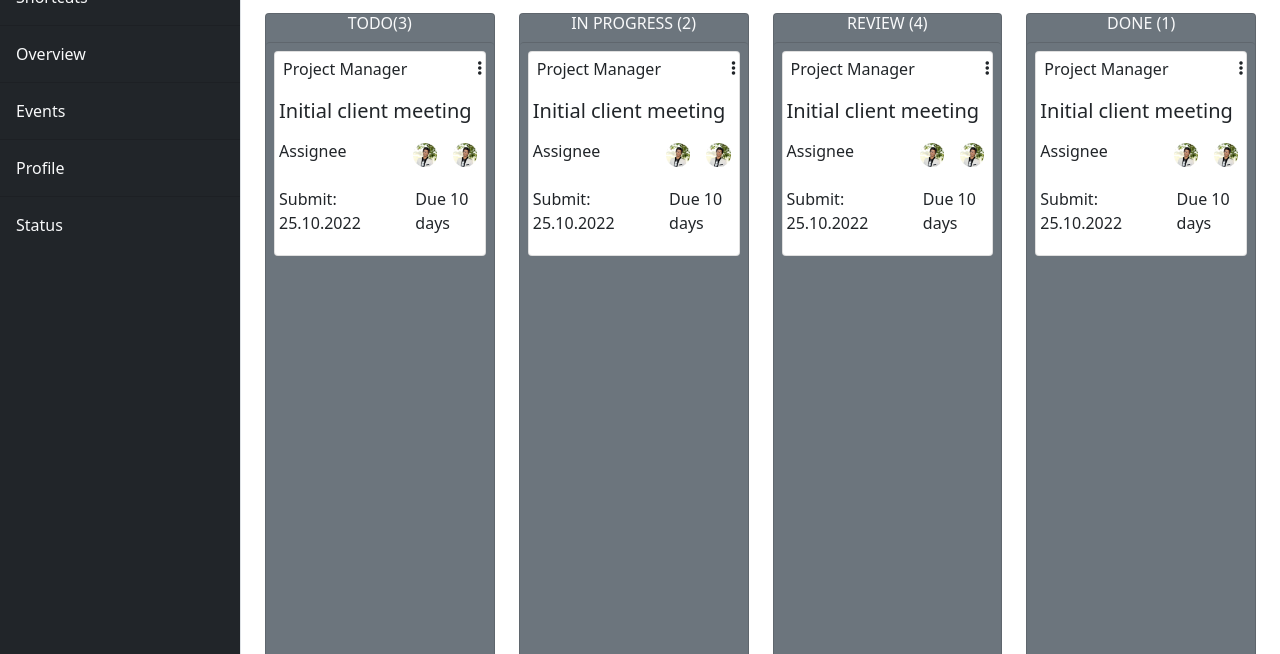
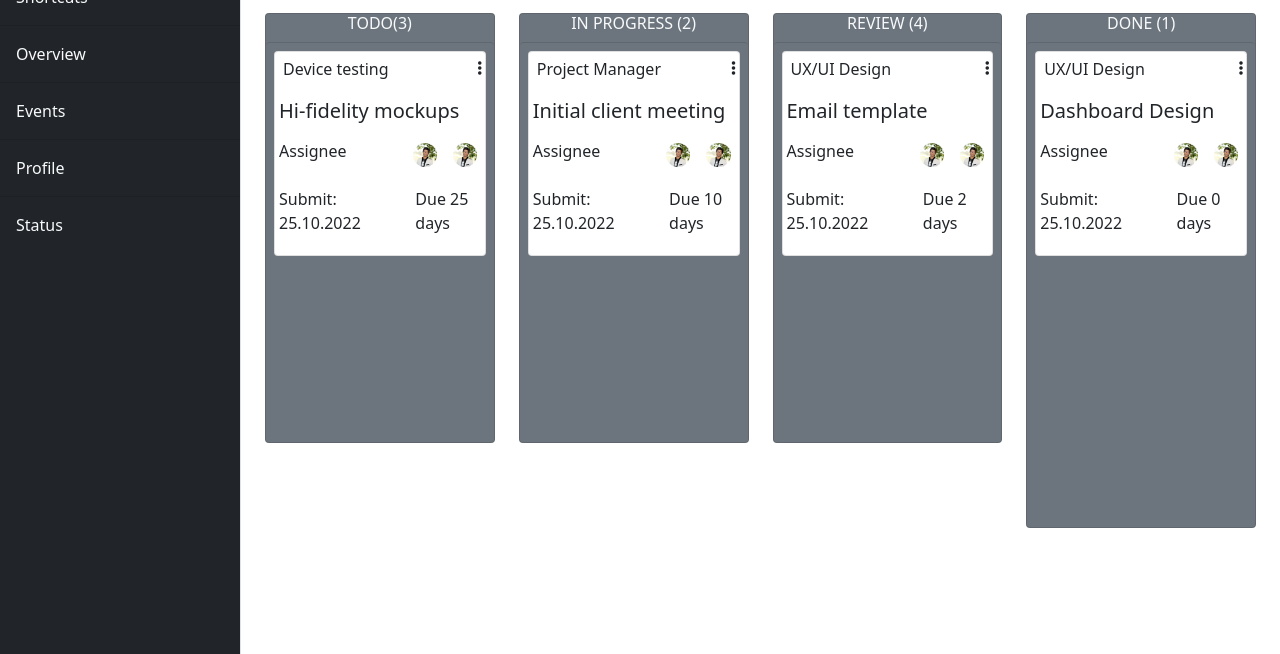
Before and after one commit to smhabibjr/awesome-scrum-board, a plain HTML site: page index.html in a window 1280 px wide. Shown: the part 146-800 px from the top of the page. Drawn offline with nearby package versions, Linux system fonts and the light colour scheme.

Commit message:
add  new task

```diff
--- a/index.html
+++ b/index.html
@@ -134,7 +134,7 @@
 
           <div class="row">
             <div class="col-lg-3 col-md-6 col-sm-12">
-              <div style="height: 180%" class="bg-secondary card">
+              <div style="height: 100%" class="bg-secondary card">
                 <h6 class="d-flex justify-content-center text-light">
                   TODO(3)
                 </h6>
@@ -147,7 +147,7 @@
                   <div class="card m-2">
                     <div class="row d-flex justify-content-between">
                       <div class="col-10">
-                        <h6 class="p-2">Project Manager</h6>
+                        <h6 class="p-2">Device testing</h6>
                       </div>
                       <div class="col-2">
                         <i class="p-2 fas fa-ellipsis-v"></i>
@@ -156,7 +156,7 @@
 
                     <div class="row">
                       <div class="col-12">
-                        <h5 class="p-1">Initial client meeting</h5>
+                        <h5 class="p-1">Hi-fidelity mockups</h5>
                       </div>
                     </div>
 
@@ -188,7 +188,7 @@
                         <p class="p-1">Submit: 25.10.2022</p>
                       </div>
                       <div class="col-5">
-                        <p class="p-1">Due 10 days</p>
+                        <p class="p-1">Due 25 days</p>
                       </div>
                     </div>
                   </div>
@@ -198,7 +198,7 @@
             </div>
 
             <div class="col-lg-3 col-md-6 col-sm-12">
-              <div style="height: 180%" class="card bg-secondary">
+              <div style="height: 100%" class="card bg-secondary">
                 <h6 class="d-flex justify-content-center text-light">
                   IN PROGRESS (2)
                 </h6>
@@ -262,7 +262,7 @@
             </div>
 
             <div class="col-lg-3 col-md-6 col-sm-12">
-              <div style="height: 180%" class="bg-secondary card">
+              <div style="height: 100%" class="bg-secondary card">
                 <h6 class="d-flex justify-content-center text-light">
                   REVIEW (4)
                 </h6>
@@ -275,7 +275,7 @@
                   <div class="card m-2">
                     <div class="row d-flex justify-content-between">
                       <div class="col-10">
-                        <h6 class="p-2">Project Manager</h6>
+                        <h6 class="p-2">UX/UI Design</h6>
                       </div>
                       <div class="col-2">
                         <i class="p-2 fas fa-ellipsis-v"></i>
@@ -284,7 +284,7 @@
 
                     <div class="row">
                       <div class="col-12">
-                        <h5 class="p-1">Initial client meeting</h5>
+                        <h5 class="p-1">Email template</h5>
                       </div>
                     </div>
 
@@ -316,7 +316,7 @@
                         <p class="p-1">Submit: 25.10.2022</p>
                       </div>
                       <div class="col-5">
-                        <p class="p-1">Due 10 days</p>
+                        <p class="p-1">Due 2 days</p>
                       </div>
                     </div>
                   </div>
@@ -326,20 +326,20 @@
             </div>
 
             <div class="col-lg-3 col-md-6 col-sm-12">
-              <div style="height: 180%" class="card bg-secondary">
+              <div style="height: 120%" class="card bg-secondary">
                 <h6 class="d-flex justify-content-center text-light">
                   DONE (1)
                 </h6>
                 <div
                   id="task-todo-list"
-                  class="list-group sortable"
-                  style="height: 400px"
+                  class="list-group sortable "
+                  style="height: 400px; overflow: hidden;"
                 >
                   <!--task iteam-->
                   <div class="card m-2">
                     <div class="row d-flex justify-content-between">
                       <div class="col-10">
-                        <h6 class="p-2">Project Manager</h6>
+                        <h6 class="p-2">UX/UI Design</h6>
                       </div>
                       <div class="col-2">
                         <i class="p-2 fas fa-ellipsis-v"></i>
@@ -348,7 +348,7 @@
 
                     <div class="row">
                       <div class="col-12">
-                        <h5 class="p-1">Initial client meeting</h5>
+                        <h5 class="p-1">Dashboard Design</h5>
                       </div>
                     </div>
 
@@ -380,7 +380,7 @@
                         <p class="p-1">Submit: 25.10.2022</p>
                       </div>
                       <div class="col-5">
-                        <p class="p-1">Due 10 days</p>
+                        <p class="p-1">Due 0 days</p>
                       </div>
                     </div>
                   </div>
```
